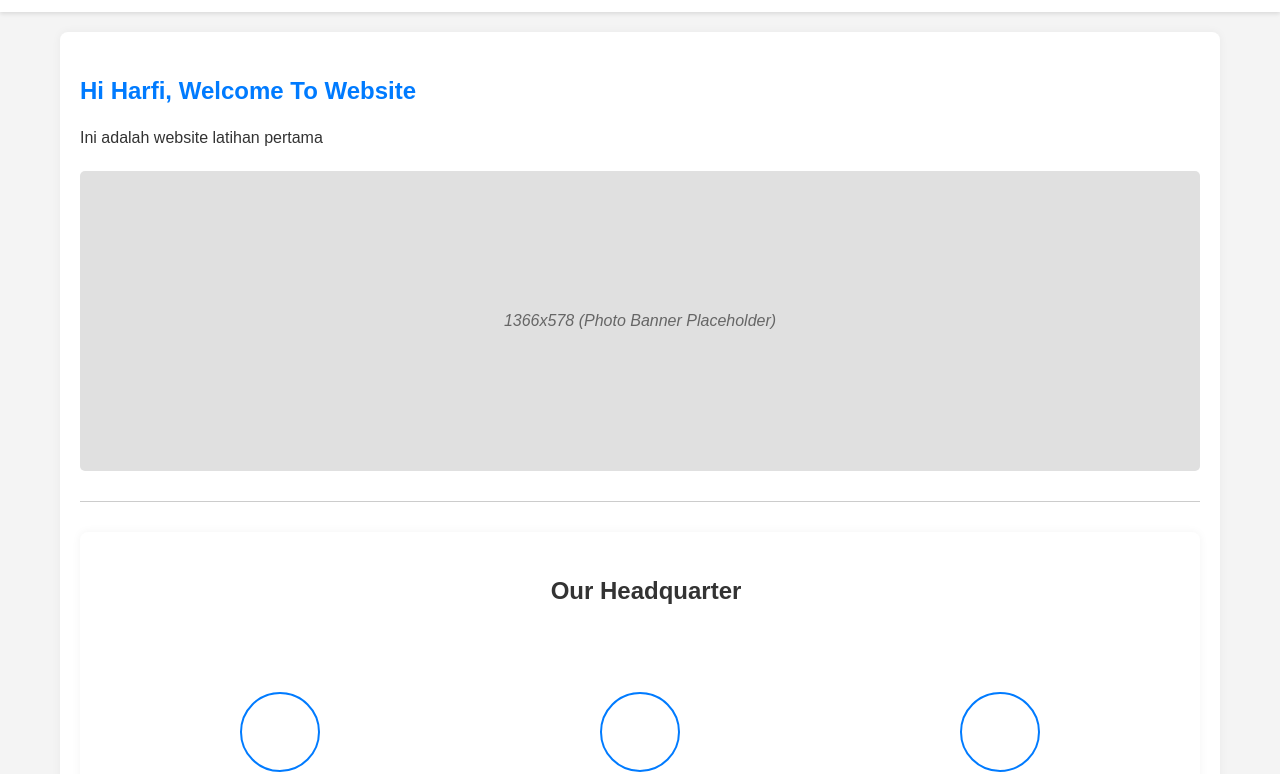
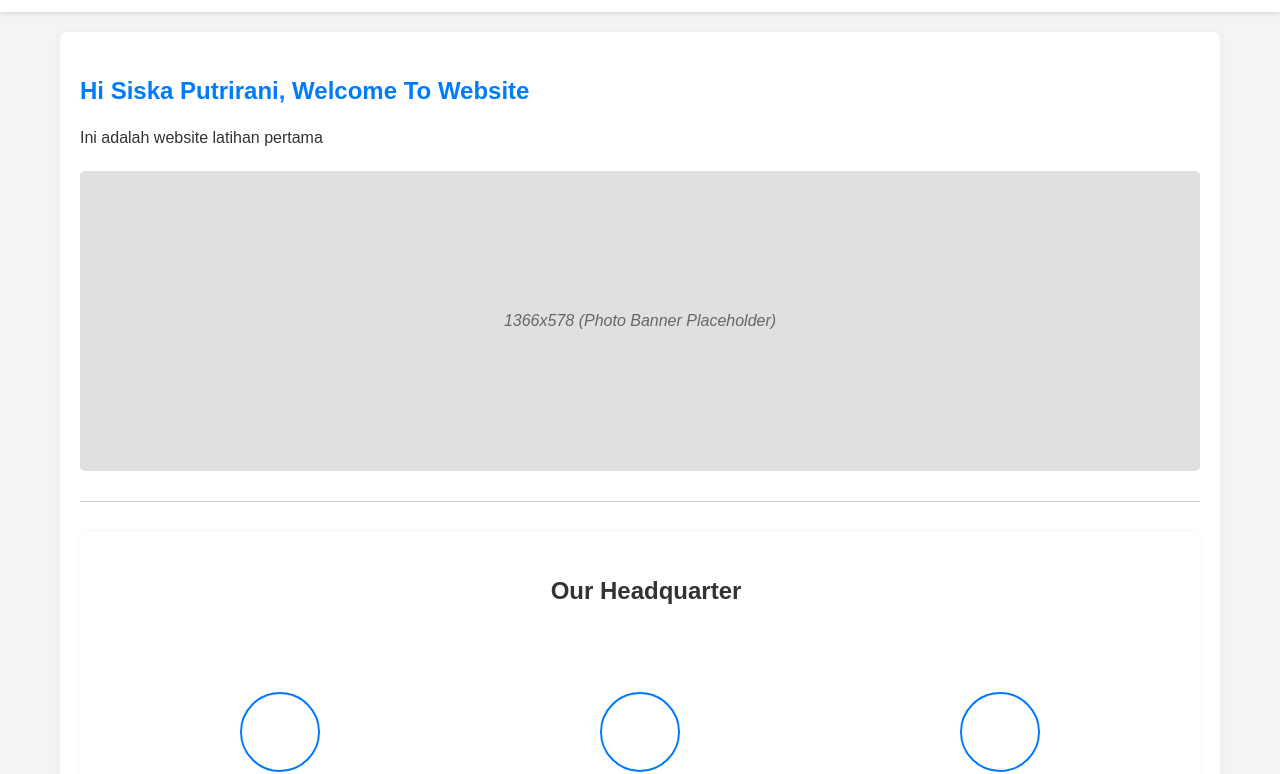
Before and after one commit to sisqaaaa/miniproject, a plain HTML site: page index.html in a window 1280 px wide. Shown: the part 64-838 px from the top of the page. Drawn offline with Linux system fonts and the light colour scheme.

Commit message:
update fix

```diff
--- a/index.html
+++ b/index.html
@@ -25,7 +25,7 @@
 
     <main>
       <section id="home" class="section home-section">
-        <h1 id="welcome-message">Hi Harfi, Welcome To Website</h1>
+        <h1 id="welcome-message">Hi Siska, Welcome To Website</h1>
         <p>Ini adalah website latihan pertama</p>
 
         <div class="banner-area">
@@ -141,7 +141,7 @@
             <div class="submitted-data-box">
               <p>Data Stakeholder:</p>
               <div id="submitted-data">
-                <p><strong>Name:</strong> Harfi Novian</p>
+                <p><strong>Name:</strong> Siska Putrirani</p>
                 <p><strong>Email:</strong> contoh@email.com</p>
                 <p><strong>Phone:</strong> 08123456789</p>
                 <p><strong>Message:</strong> Lagi Belajar Buat Website</p>
--- a/js/script.js
+++ b/js/script.js
@@ -16,12 +16,12 @@ document.addEventListener("DOMContentLoaded", function () {
   }
 
   const welcomeMessageElement = document.getElementById("welcome-message");
-  const userName = "Harfi";
+  const userName = "Siska Putrirani";
 
   if (welcomeMessageElement) {
     const originalText = welcomeMessageElement.textContent;
 
-    const newText = originalText.replace("Harfi", userName);
+    const newText = originalText.replace("Siska", userName);
     welcomeMessageElement.textContent = newText;
   }
 
```
